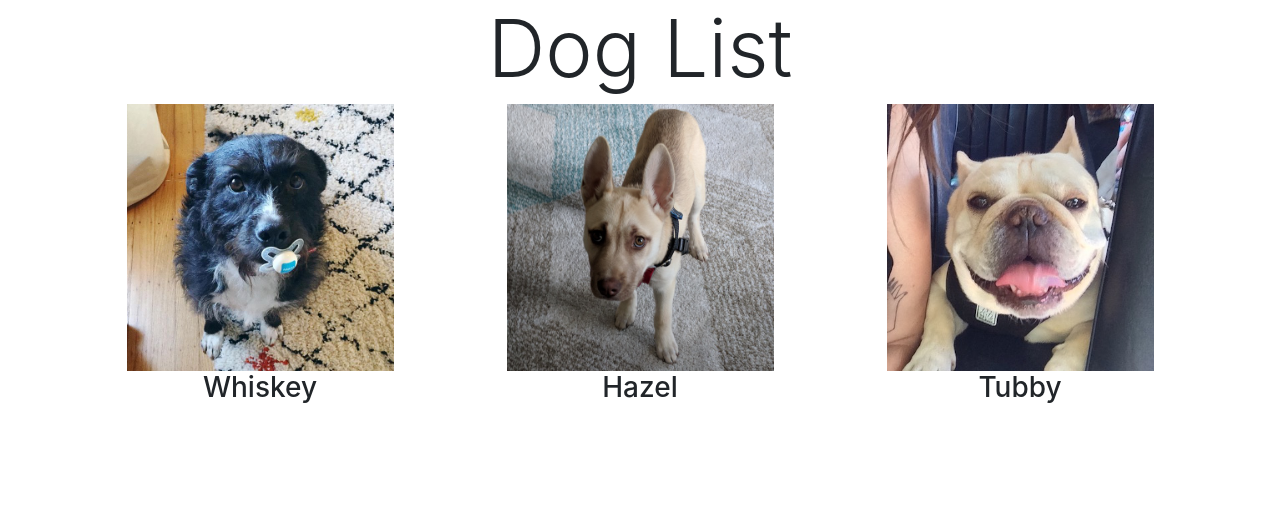
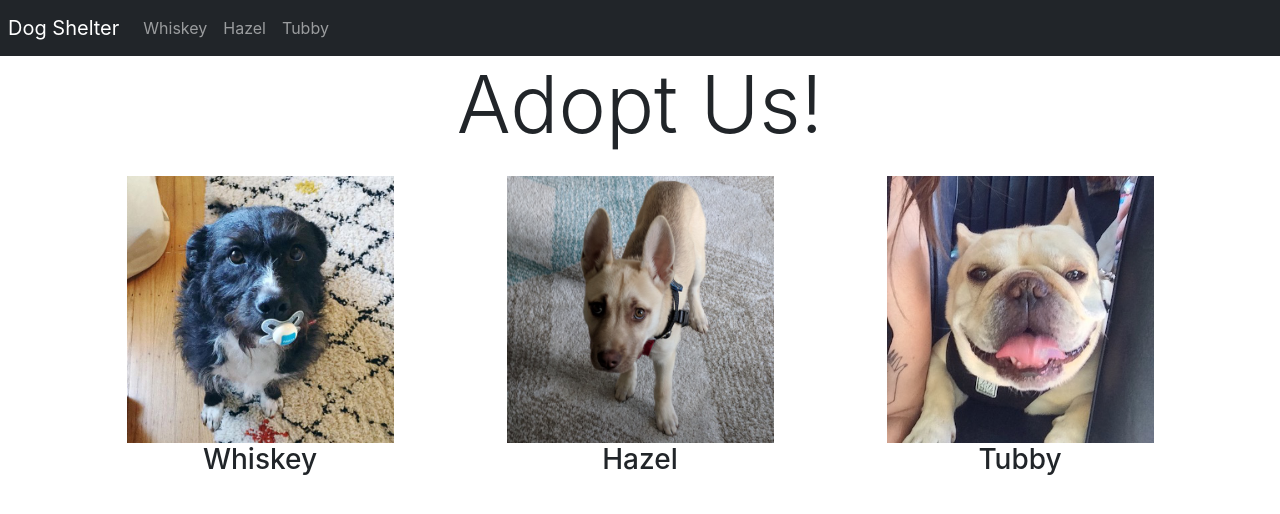
Before and after one commit to phieraditya/react-dog-adoption-website, a React (Create React App) app: page /dogs in a window 1280 px wide. Shown: the top 514 px of the page. Built offline with nearby package versions, Linux system fonts and the light colour scheme.

Commit message:
write the Navbar component

```diff
--- a/package.json
+++ b/package.json
@@ -12,6 +12,7 @@
     "popper.js": "^1.16.1",
     "react": "^18.2.0",
     "react-dom": "^18.2.0",
+    "react-router-bootstrap": "^0.26.2",
     "react-router-dom": "^6.3.0",
     "react-scripts": "5.0.1",
     "web-vitals": "^2.1.4"
--- a/src/App.js
+++ b/src/App.js
@@ -3,6 +3,7 @@ import { Routes, Route } from 'react-router-dom';
 import whiskey from './images/whiskey.jpg';
 import hazel from './images/hazel.jpg';
 import tubby from './images/tubby.jpg';
+import Navbar from './Navbar';
 import DogList from './DogList';
 import DogDetails from './DogDetails';
 import './App.css';
@@ -45,6 +46,7 @@ class App extends Component {
   render() {
     return (
       <div>
+        <Navbar dogs={this.props.dogs} />
         <Routes>
           <Route path="/dogs" element={<DogList dogs={this.props.dogs} />} />
           <Route
--- a/src/DogList.js
+++ b/src/DogList.js
@@ -5,7 +5,7 @@ export default class DogList extends Component {
   render() {
     return (
       <div className="DogList">
-        <h1 className="display-1 text-center">Dog List</h1>
+        <h1 className="display-1 text-center mb-4">Adopt Us!</h1>
         <div className="container">
           <div className="row">
             {this.props.dogs.map((d) => (
--- /dev/null
+++ b/src/Navbar.js
@@ -0,0 +1,35 @@
+import React, { Component } from 'react';
+import { Link, NavLink } from 'react-router-dom';
+
+export default class Navbar extends Component {
+  render() {
+    const dogLinks = this.props.dogs.map((dog, i) => (
+      <li className="nav-item" key={i}>
+        <NavLink to={`/dogs/${dog.name}`} className="nav-link">
+          {dog.name}
+        </NavLink>
+      </li>
+    ));
+    return (
+      <nav className="navbar navbar-expand-lg navbar-dark bg-dark">
+        <Link className="navbar-brand ms-2" to="/dogs">
+          Dog Shelter
+        </Link>
+        <button
+          className="navbar-toggler"
+          type="button"
+          data-bs-toggle="collapse"
+          data-bs-target="#navbarSupportedContent"
+          aria-controls="navbarSupportedContent"
+          aria-expanded="false"
+          aria-label="Toggle navigation"
+        >
+          <span className="navbar-toggler-icon"></span>
+        </button>
+        <div className="collapse navbar-collapse" id="navbarSupportedContent">
+          <ul className="navbar-nav me-auto mb-2 mb-lg-0">{dogLinks}</ul>
+        </div>
+      </nav>
+    );
+  }
+}
```
Also changed, not shown: 1 other file (tests, documents, lock files or other folders).
